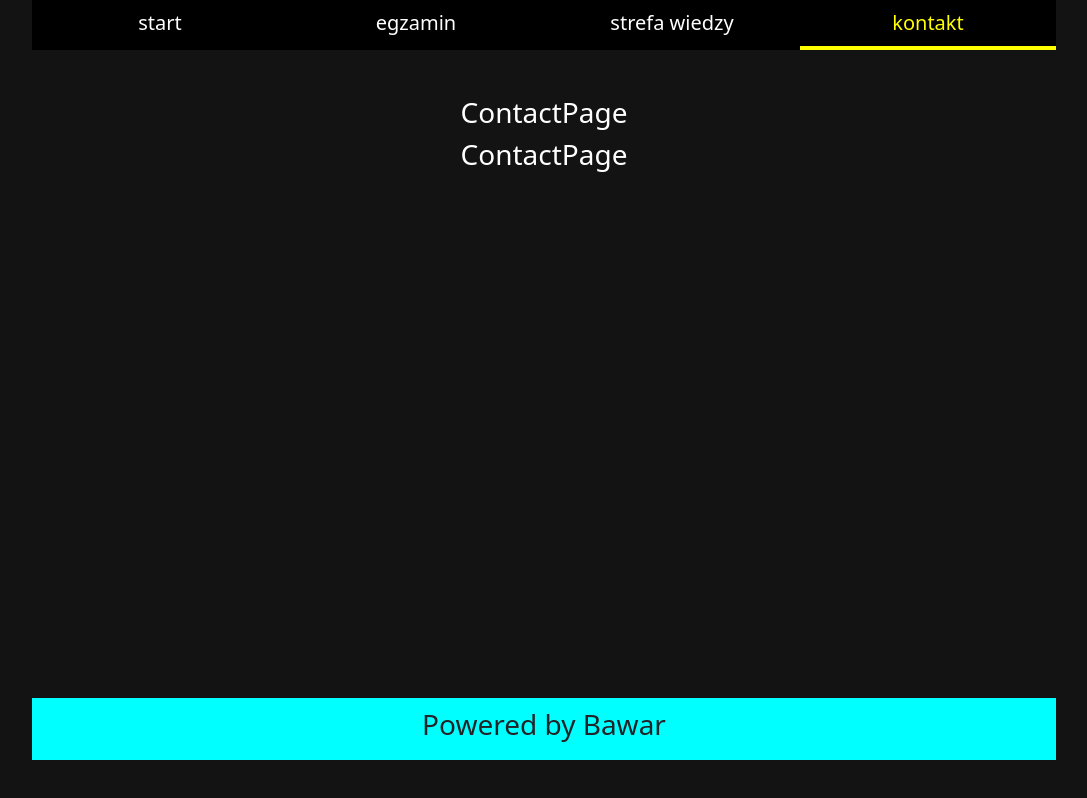
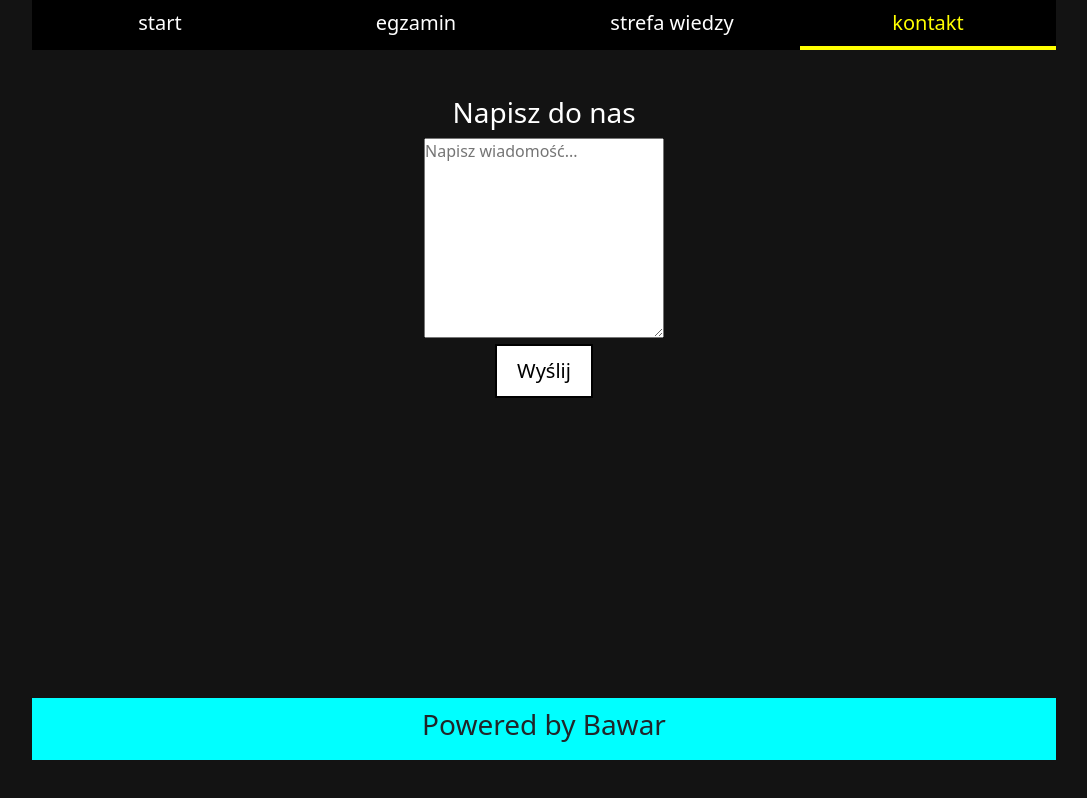
Before and after one commit to bawar007/egzam_app_in_react, a React (Create React App) app: page /contact in a window 1280 px wide. Shown: the whole page, without its empty margins (96-1183 px from the left). Built offline with nearby package versions, Linux system fonts and the light colour scheme.

Commit message:
add contact page

```diff
--- a/src/components/pages/ContactPage.jsx
+++ b/src/components/pages/ContactPage.jsx
@@ -1,10 +1,39 @@
-import React from "react";
+import React, { useState } from "react";
+
+import "../../styles/ContactPage.css";
 
 const ContactPage = () => {
+  const [state, setValue] = useState({
+    value: "",
+    isEmpty: true,
+  });
+
+  const handleSubmit = (e) => {
+    e.preventDefault();
+    setValue((prevState) => {
+      return { ...prevState, value: "" };
+    });
+  };
+
+  const handleChange = (e) => {
+    setValue(() => {
+      return {
+        value: e.target.value,
+        isEmpty: false,
+      };
+    });
+  };
   return (
-    <div>
-      <h3>ContactPage</h3>
-      <h3>ContactPage</h3>
+    <div className="contact">
+      <form onSubmit={handleSubmit}>
+        <h3>Napisz do nas</h3>
+        <textarea
+          value={state.value}
+          onChange={handleChange}
+          placeholder="Napisz wiadomość..."
+        ></textarea>
+        <button>Wyślij</button>
+      </form>
     </div>
   );
 };
--- /dev/null
+++ b/src/styles/ContactPage.css
@@ -0,0 +1,24 @@
+.contact{
+    display: flex;
+    justify-content: center;
+}
+
+.contact textarea{
+    font-size: 16px;
+    width: 80%;
+    min-height: 200px;
+    line-height: 1.6;
+}
+
+.contact button{
+    align-items: center;
+    border: 2px solid black;
+    background-color: white;
+    padding: 10px 20px;
+    cursor: pointer;
+    font-size: 20px;
+    transition: .2s;
+}
+.contact button:hover{
+    background-color: aqua;
+}
```
